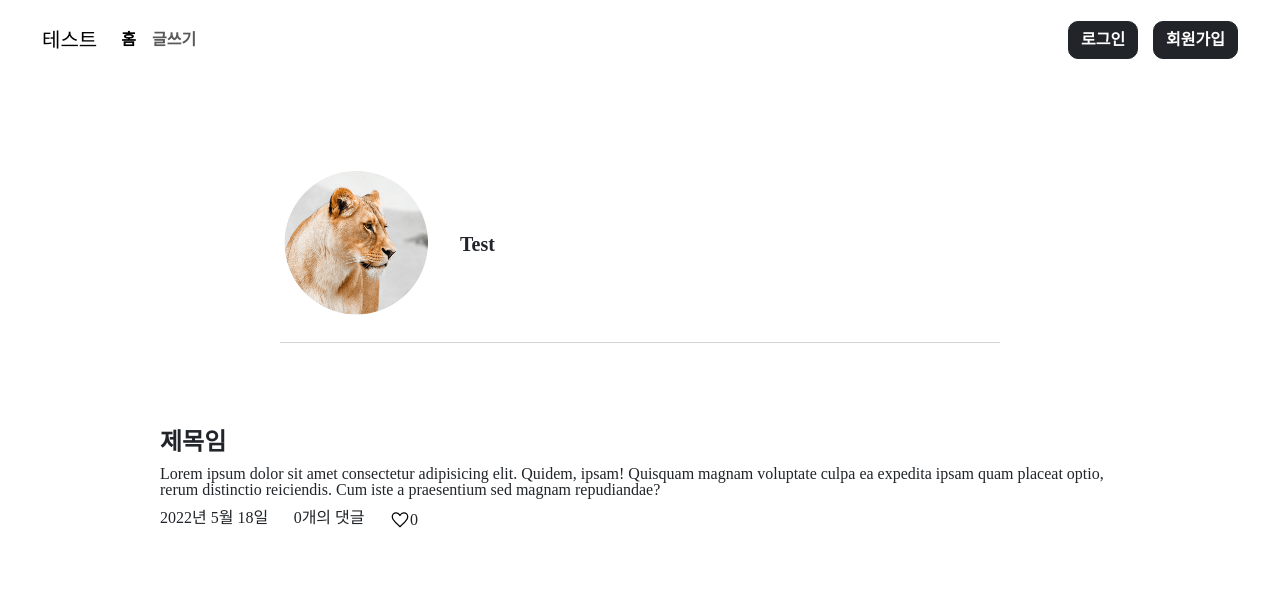
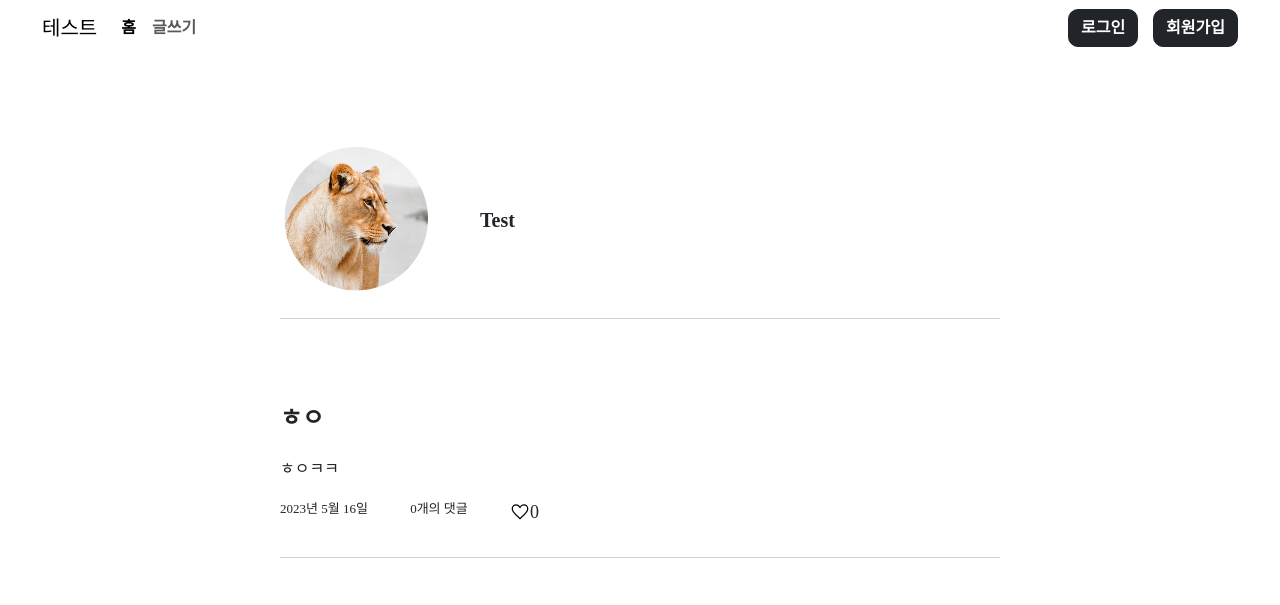
Before and after one commit to likelionkit11th/Back-end, a Django app: page / in a window 1280 px wide. Shown: the top 605 px of the page. Run offline with Django 4.2, Linux system fonts and the light colour scheme; data comes from the database, SQL or seed files in the repository.

Commit message:
feat: Read 구현 / 홈 화면 디자인

```diff
--- a/myblog/config/urls.py
+++ b/myblog/config/urls.py
@@ -3,7 +3,7 @@ from django.urls import path,include
 from posts.views import index
 
 urlpatterns = [
-    path("",index),
+    path("",index,name='index'),
     path("posts/",include('posts.urls')),
     path("admin/", admin.site.urls),
 ]
--- a/myblog/posts/views.py
+++ b/myblog/posts/views.py
@@ -1,13 +1,33 @@
-from django.shortcuts import render
-
+from django.shortcuts import render,redirect
+from .models import Post
 # Create your views here.
 
 
 def index(request):
-    return render(request,'index.html')
+    post_list = Post.objects.all().order_by('-created_at')
+    context={
+        'post_list' : post_list,
+    }
+    return render(request,'index.html',context)
 
 def post_create_view(request):
     if request.method =='GET':
         return render(request, 'posts/post_create.html')
     elif request.method =='POST':
-        pass
+        post_title = request.POST.get('post-title')
+        post_content = request.POST.get('post-content')
+        Post.objects.create(
+            title=post_title,
+            content=post_content
+        )
+        return redirect('index')
+
+def post_detail_view(request,id):
+    try:
+        post = Post.objects.get(id=id)
+    except Post.DoesNotExist:
+        redirect ('index')
+    context={
+        'post' : post,
+    }
+    return render(request,'posts/post_detail',context)
--- a/myblog/static/css/index.css
+++ b/myblog/static/css/index.css
@@ -3,20 +3,40 @@
 .white-space {
   height: 350px;
 }
-.post-container {
-  height: 100px;
+.division-wrapper {
+  width:100%;
+  height: 50px;
   display: flex;
-  flex-direction: column;
-  justify-content: space-between;
+  justify-content: center;
+  align-items: center;
+}
+.division-line {
+  width: 75%;
+  height: 1px;
+  background-color: lightgray;
+}
+.division-line-card{
+  width: 100%;
+  height: 1px;
+  background-color: lightgray;
 }
 .post-title {
+  height: 50px;
   font-size: 24px;
   font-weight: bold;
 }
+.post-content p {
+  margin: 5px 0px;
+}
 .post-bottom {
+  font-size: 18px;
+  margin: 20px 0px 10px 0px;
   display: flex;
   justify-content: space-between;
   width: 250px;
+}
+.post-bottom p, span {
+  font-size: 13px;
 }
 .post-bottom-icon-align {
   width: 20px;
@@ -25,13 +45,27 @@
   align-items: center;
 }
 .post-list-wrapper {
-  display: flex;
+  width:100%;
+}
+.post-list {
+  display:flex;
   justify-content: center;
   align-items: center;
 }
-.post-list {
-  width: 75%;
+.post-card{
+  display: flex;
+  flex-direction:column;
+  align-items: center;
+
+  width:75%;
 }
+.post-container {
+  width:75%;
+  display: flex;
+  flex-direction: column;
+  height: 200px;
+}
+
 .white-space {
   display: flex;
   justify-content: center;
@@ -51,7 +85,7 @@
   justify-content: start;
 }
 .profile-top-img {
-  width: 25%;
+  width: 200px;
 }
 .profile-top-intro {
   font-size: 20px;
@@ -64,12 +98,12 @@
   width: 150px;
   height: 150px;
 }
-.profile-bottom-line {
-  width: 75%;
-  height: 1px;
-  background-color: lightgray;
+
+.post-create-container {
+  width: 100%;
+  height: 100%;
 }
-.post-create-container {
+.post-create-form {
   width: 100%;
   height: 100%;
   display: flex;
--- a/myblog/templates/index.html
+++ b/myblog/templates/index.html
@@ -3,7 +3,7 @@
 {% block title %} 홈 {% endblock %}
 
 {% block content %}
-<nav class="navbar navbar-expand-lg" style="height:10vh;">
+<nav class="navbar navbar-expand-lg" style="height:7vh;">
     <div class="container-fluid" style="width:70%; margin-left:30px;">
       <a class="navbar-brand" href="/">테스트</a>
       <button class="navbar-toggler" type="button" data-bs-toggle="collapse" data-bs-target="#navbarNav" aria-controls="navbarNav" aria-expanded="false" aria-label="Toggle navigation">
@@ -32,6 +32,7 @@
         </ul>
     </div>
   </nav>
+  <div class="white-space-wrapper">
     <div class="white-space">
       <div class="profile">
           <div class="profile-top">
@@ -40,7 +41,8 @@
               </div>
               <div class="profile-top-intro">Test</div>
           </div>
-        <div class="profile-bottom-line"></div>
+          <div class="division-line"></div>
+      </div>
     </div>
   </div>
   <div class="post-list-wrapper">
--- a/myblog/templates/mixin/posts/post_card.html
+++ b/myblog/templates/mixin/posts/post_card.html
@@ -1,20 +1,26 @@
 <!-- @format -->
 
-{% load static %}
-
+{% load static %} {%for post in post_list %}
 <div class="post-container">
-  <div class="post-title">제목임</div>
+  <div class="post-title">
+    <a href="{%url 'posts:post-detail' post.id%}">{{post.title}}</a>
+  </div>
   <div class="post-content">
-    Lorem ipsum dolor sit amet consectetur adipisicing elit. Quidem, ipsam!
-    Quisquam magnam voluptate culpa ea expedita ipsam quam placeat optio, rerum
-    distinctio reiciendis. Cum iste a praesentium sed magnam repudiandae?
+    <p>{{post.content}}</p>
   </div>
   <div class="post-bottom">
-    <p>2022년 5월 18일</p>
-    <p>0개의 댓글</p>
+    <p>{{post.created_at | date:"Y년 M d일"}}</p>
+    <p>{{post.comment_count}}개의 댓글</p>
     <div class="post-bottom-icon-align">
-        <img width="20px;" src="{% static 'icons/favorite_FILL0_wght400_GRAD0_opsz48.svg'%}">
-        <span style="align-items: center;">0</span>
+      <img
+        width="20px;"
+        src="{% static 'icons/favorite_FILL0_wght400_GRAD0_opsz48.svg'%}"
+      />
+      <span style="align-items: center">{{post.like_count}}</span>
     </div>
   </div>
+  <div class="division-wrapper">
+    <div class="division-line-card"></div>
+  </div>
 </div>
+{% endfor %}
```
Also changed, not shown: other parts of myblog/static/css/index.css (+26 -11 lines), myblog/templates/posts/post_create.html (+11 -4 lines). Lines whose indentation alone changed are shown as unchanged.
